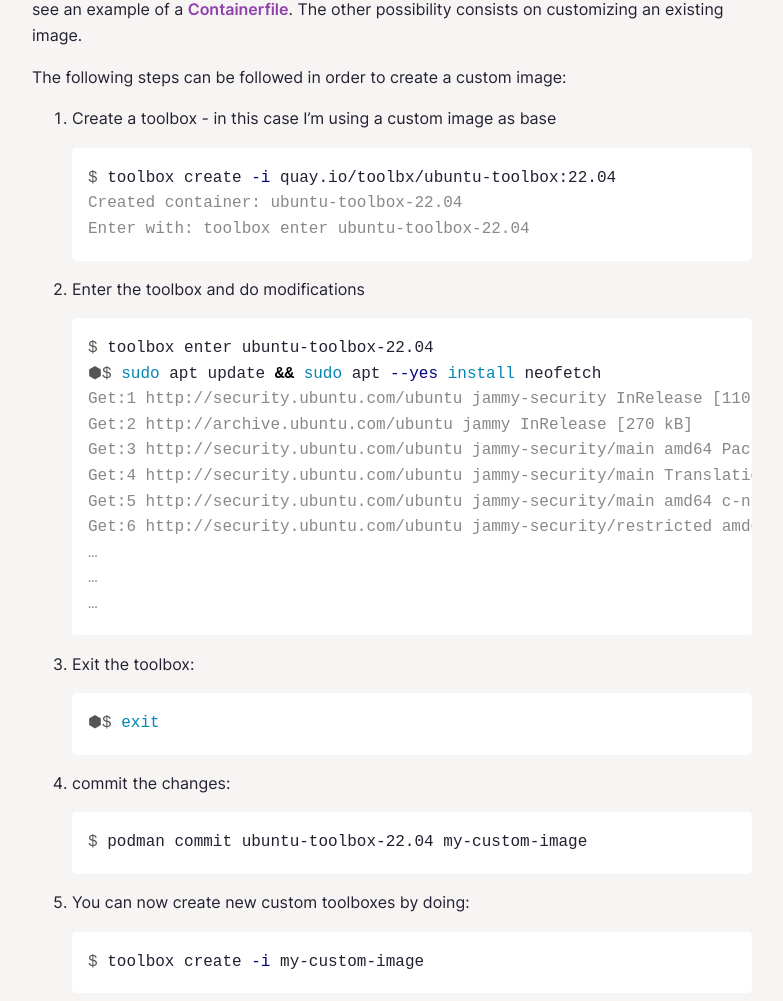
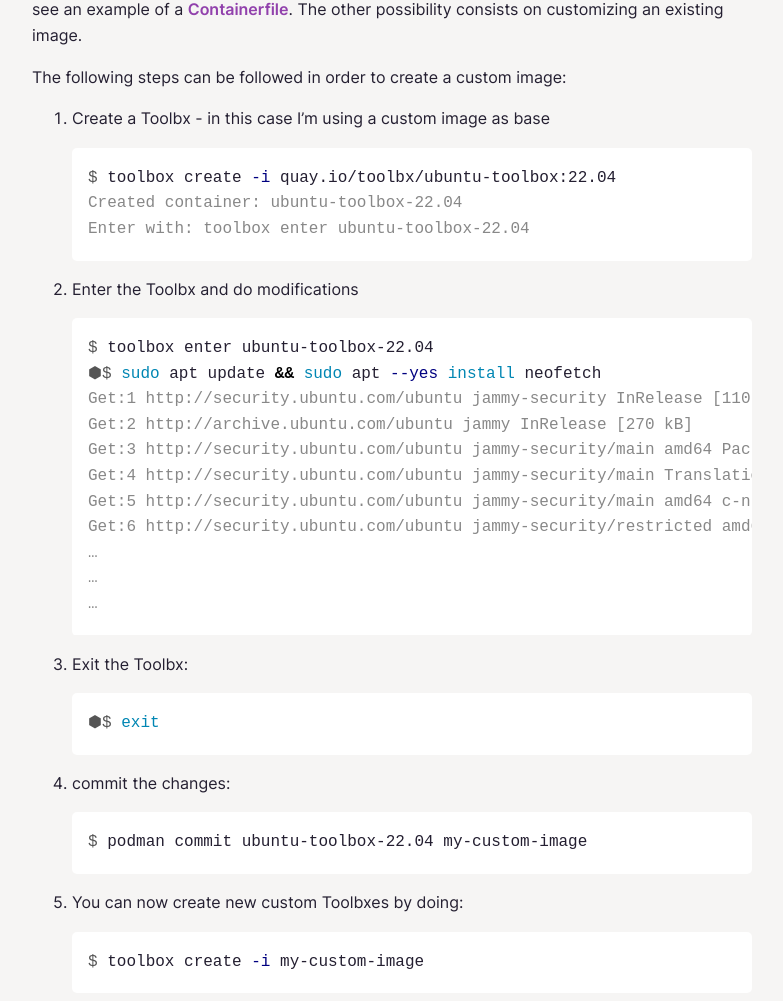
Before and after one commit to containers/containertoolbx.org, a Jekyll site: the page built from install.md, in a window 1280 px wide and 1400 px high, scrolled down 1625 px. Shown: the part 152-1153 px from the top of the window, without its empty margins (248-1031 px from the left). Built offline with Jekyll 4.4.1, drawn with Linux system fonts in a browser that asks for light colours; some of the changed text lies outside the part shown.

Commit message:
Drop one "o" and rename the project as "Toolbx"
This is a continuation of commit d1bd0740433d9e03.

Some exceptions:

  * The code repository is still https://github.com/containers/toolbox.
    It will be renamed after giving a heads-up to other contributors.

  * The name of the binary is still 'toolbox'.  The name is embedded
    into existing Toolbx containers as their entry point, which is bind
    mounted from the host operating system when the containers are
    started.  Trivially renaming the binary will prevent these
    containers from starting.

  * The label used to identify Toolbx containers and images is still
    called com.github.containers.toolbox.  There are many existing
    Toolbx containers and many Toolbx images beyond the control of the
    Toolbx project that use this label to identity themselves.  Simply
    renaming the label will prevent these containers and images from
    being recognized.

  * The names of the built-in Toolbx images still retain the word
    'toolbox'.  Images under the new name need to be published on the
    OCI registries and the toolbox(1) binary needs to be taught to
    handle both old and new names, wherever necessary, for backwards
    compatibility.

https://github.com/containers/toolbox/issues/1399

````diff
--- a/install.md
+++ b/install.md
@@ -9,7 +9,7 @@
 
 ## Usage
 
-### Create your toolbx container:
+### Create your Toolbx container:
 ```console
 [user@hostname ~]$ toolbox create
 Created container: fedora-toolbox-{{ page.fedora-version }}
@@ -18,13 +18,13 @@
 ```
 This will create a container called `fedora-toolbox-<version-id>`.
 
-### Enter the toolbx:
+### Enter the Toolbx:
 ```console
 [user@hostname ~]$ toolbox enter
 ⬢[user@toolbox ~]$
 ```
 
-### Remove a toolbx container:
+### Remove a Toolbx container:
 ```console
 [user@hostname ~]$ toolbox rm fedora-toolbox-{{ page.fedora-version }}
 [user@hostname ~]$
@@ -63,7 +63,7 @@
 
 The following steps can be followed in order to create a custom image:
 
-1. Create a toolbox - in this case I'm using a custom image as base
+1. Create a Toolbx - in this case I'm using a custom image as base
 
    ```console
    $ toolbox create -i quay.io/toolbx/ubuntu-toolbox:22.04
@@ -71,7 +71,7 @@
    Enter with: toolbox enter ubuntu-toolbox-22.04
    ```
 
-2. Enter the toolbox and do modifications
+2. Enter the Toolbx and do modifications
 
    ```console
    $ toolbox enter ubuntu-toolbox-22.04
@@ -87,7 +87,7 @@
    …
    ```
 
-3. Exit the toolbox:
+3. Exit the Toolbx:
 
    ```console
    ⬢$ exit
@@ -99,7 +99,7 @@
    $ podman commit ubuntu-toolbox-22.04 my-custom-image
    ```
 
-5. You can now create new custom toolboxes by doing:
+5. You can now create new custom Toolbxes by doing:
 
    ```console
    $ toolbox create -i my-custom-image
````
Also changed, not shown: example-container-file.md (+1 -1 lines), index.md (+1 -1 lines), README.md, assets/logo/toolbx-logo-landscape-BW.svg, assets/logo/toolbx-logo-landscape-WB.svg, assets/logo/toolbx-logo-landscape.svg, assets/logo/toolbx-logo.svg, assets/page-logo-i.svg, assets/page-logo.svg, assets/toolbx.gif (renamed from assets/toolbox.gif).
